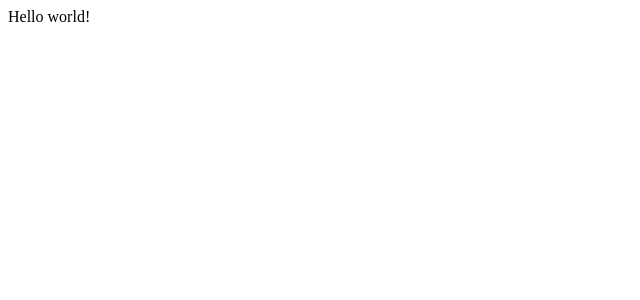
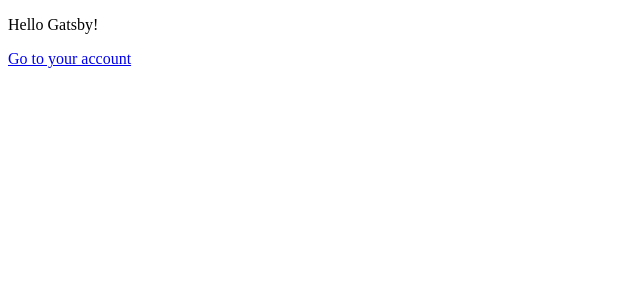
Before and after one commit to auth0-blog/gatsby-auth0, a Gatsby app: page / in a window 1280 px wide. Shown: the top 300 px of the page, without its empty margins (0-640 px from the left). Built offline with nearby package versions, Linux system fonts and the light colour scheme.

Commit message:
Add link to index

```diff
--- a/src/pages/index.js
+++ b/src/pages/index.js
@@ -1,3 +1,9 @@
 import React from "react"
+import { Link } from "gatsby"
 
-export default () => <div>Hello world!</div>
+export default () => (
+  <div>
+    <p>Hello Gatsby!</p>
+    <Link to="/account/">Go to your account</Link>
+  </div>
+)
```
